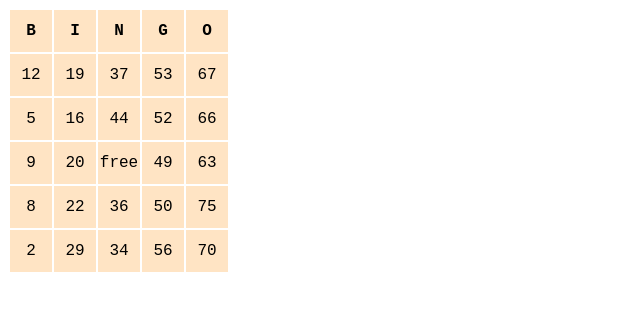
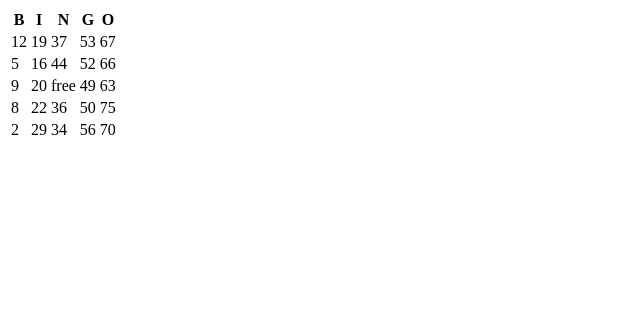
Before and after one commit to ryosuketahara/github.io, a plain HTML site: page index.html in a window 1280 px wide. Shown: the whole page, without its empty margins (0-640 px from the left). Drawn offline with Linux system fonts and the light colour scheme.

Commit message:
Update index.html

```diff
--- a/index.html
+++ b/index.html
@@ -3,7 +3,7 @@
 <head>
   <meta charset="utf-8">
   <title>Bingo</title>
-  <link rel="stylesheet" href="styles.css">
+  <link rel="styles.css" href="styles.css">
 </head>
 <body>
   <table>
```
